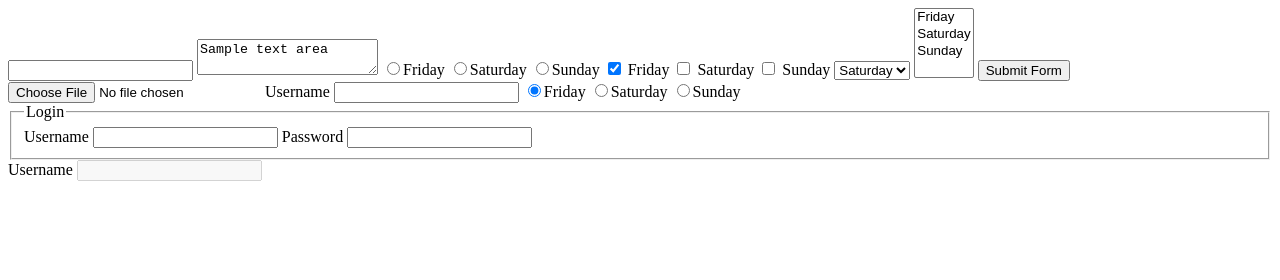
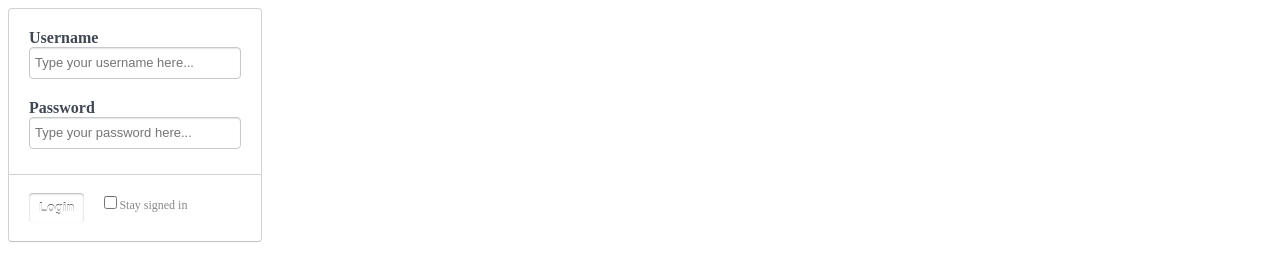
Before and after one commit to v1sta/html-css, a plain HTML site: page index.html in a window 1280 px wide. Drawn offline with Linux system fonts and the light colour scheme.

Commit message:
form-related commit

```diff
--- a/index.html
+++ b/index.html
@@ -12,59 +12,16 @@
 
 <body>
 
-<form action="#" method="foo">
+<form>
 
-<input type="text" name="sample_text_field">
-
-<textarea name="sample_textarea">Sample text area</textarea>
-
-<input type="radio" name="day" value="Friday" checked>Friday
-<input type="radio" name="day" value="Saturday">Saturday
-<input type="radio" name="day" value="Sunday">Sunday
-
-<input type="checkbox" name="day" value="Friday" checked> Friday
-<input type="checkbox" name="day" value="Saturday"> Saturday
-<input type="checkbox" name="day" value="Sunday"> Sunday
-
-
-<select name="day">
-	<option value="Friday">Friday</option>
-	<option selected value="Saturday">Saturday</option>
-	<option value="Sunday">Sunday</option>
-</select>
-
-
-<select name="day" multiple>
-	<option value="Friday">Friday</option>
-	<option value="Saturday">Saturday</option>
-	<option value="Sunday">Sunday</option>
-</select>
-
-
-<input type="submit" name="submit" value="Submit Form">
-
-<input type="hidden" name="tracking_code" value="abc_123">
-
-<input type="file" name="file">
-
-
-<label for="username">Username</label>
-<input type="text" name="username" id="username">
-
-<label><input type="radio" name="day" value="Friday" checked>Friday</label>
-<label><input type="radio" name="day" value="Saturday">Saturday</label>
-<label><input type="radio" name="day" value="Sunday">Sunday</label>
-
-<fieldset><legend>Login</legend><label for="Username">Username</label>
-<input type="text" name="Username" id="Username">
-<label for="Password">Password</label>
-<input type="text" name="Password" id="Password"></fieldset>
-
-<label for="username">Username</label>
-<input type="text" name="username" id="username" disabled>
-
-
-
+	<label for="login_username">Username</label>
+	<input type="text" name="login_username" id="login_username" required placeholder="Type your username here...">
+	<label for="login_password">Password</label>
+	<input type="password" name="login_password" id="login_password" required placeholder="Type your password here...">
+	<fieldset>
+		<input type="submit" name="login_submit" id="login_submit" value="Login">
+<label>		<input type="checkbox" name="login_remember" id="login_remember">Stay signed in</input>
+	</label>	</fieldset>
 
 
 
--- a/stylesheet.css
+++ b/stylesheet.css
@@ -0,0 +1,68 @@
+form {
+  background: linear-gradient(top, #fff, #f8f8f8);
+  border: 1px solid #d0d2d5;
+  border-bottom: 1px solid #bebfc2;
+  border-radius: 4px;
+  margin: 0 0 20px 0;
+  padding: 20px;
+  width: 212px;
+}
+label {
+  color: #404853;
+  display: block;
+  font-weight: bold;
+}
+input {
+  background: #fff;
+  border: 1px solid #c6c9cc;
+  border-radius: 4px;
+  box-shadow: inset 0 1px 1px rgba(0, 0, 0, 0.1), 0 1px 0 #fff;
+  color: #555;
+  font: 13px/20px 'Droid Sans', Arial, 'Helvetica Neue', 'Lucida Grande', sans-serif;
+  margin: 0 0 20px 0;
+  padding: 5px;
+  width: 200px;
+}
+fieldset {
+  background: linear-gradient(top, #ebeced, #dedfe0);
+  border: none;
+  border-top: 1px solid #d0d2d5;
+  border-radius: 0 0 4px 4px;
+  box-shadow: inset 0 1px 0 rgba(255, 255, 255, 0.75);
+  margin: 5px 0 -20px -20px;
+  padding: 18px 20px;
+  width: 212px
+}
+fieldset input {
+  margin: 0;
+  width: auto;
+}
+#login_submit {
+  background: linear-gradient(top, #687587, #404853);
+  border: none;
+  box-shadow: inset 0 1px 2px rgba(0, 0, 0, 0.3), 0 1px 0 rgba(255, 255, 255, 0.75);
+  color: #fff;
+  font-weight: bold;
+  float: left;
+  padding: 5px 10px;
+  text-shadow: 0 -1px 0 rgba(0, 0, 0, 0.6);
+}
+#login_submit:hover {
+  background: linear-gradient(top, #5a6675, #333942);
+}
+#login_submit:active {
+  background: #333942;
+  box-shadow: inset 0 1px 2px rgba(0, 0, 0, 0.75), 0 1px 0 rgba(255, 255, 255, 0.75);
+}
+fieldset label {
+  color: #888;
+  cursor: pointer;
+  float: left;
+  font-size: 12px;
+  font-weight: normal;
+  margin: 5px 0 0 20px;
+}
+fieldset label input {
+  margin: -2px 2px 0 0;
+  padding: 0;
+}
```
